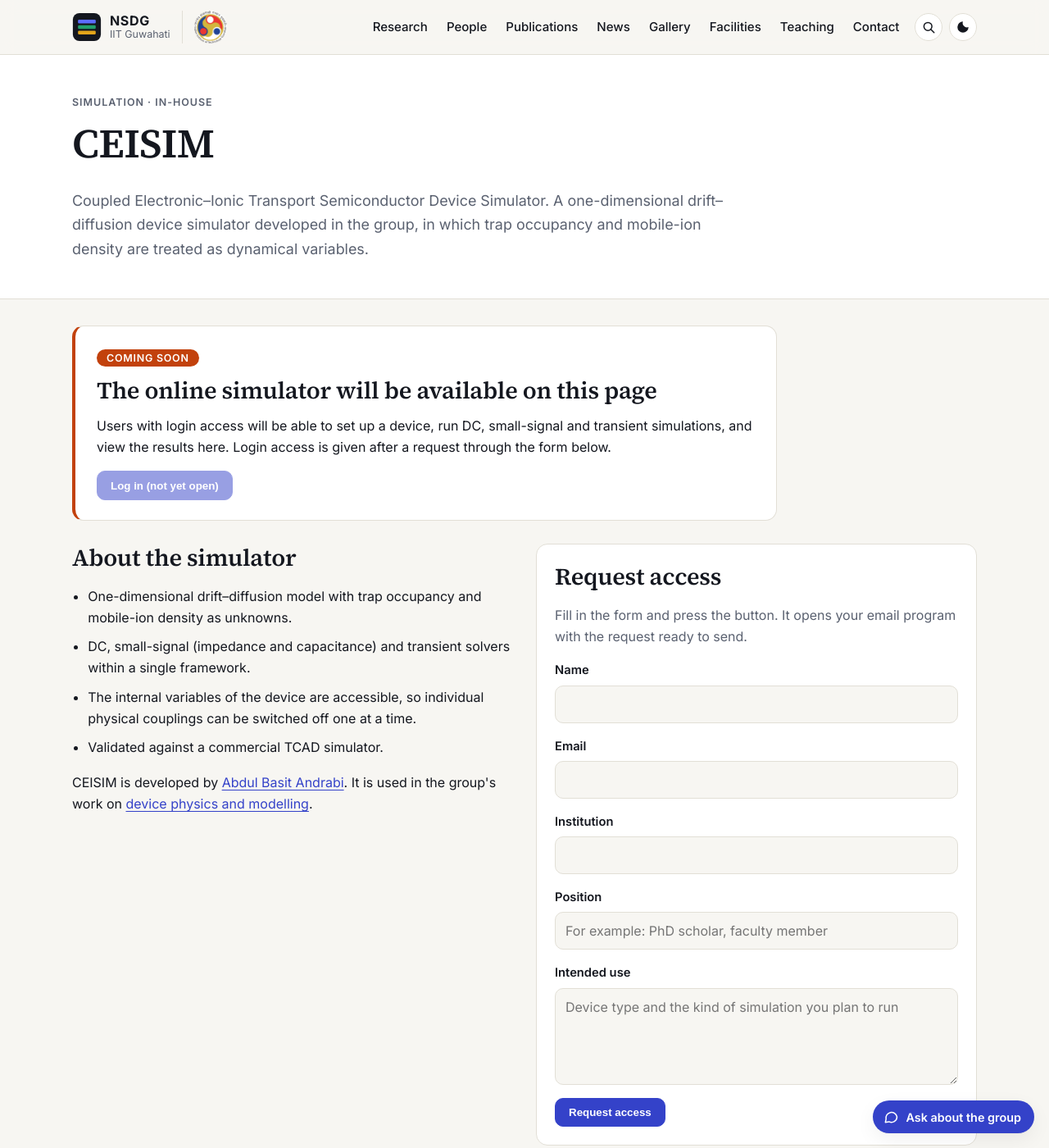
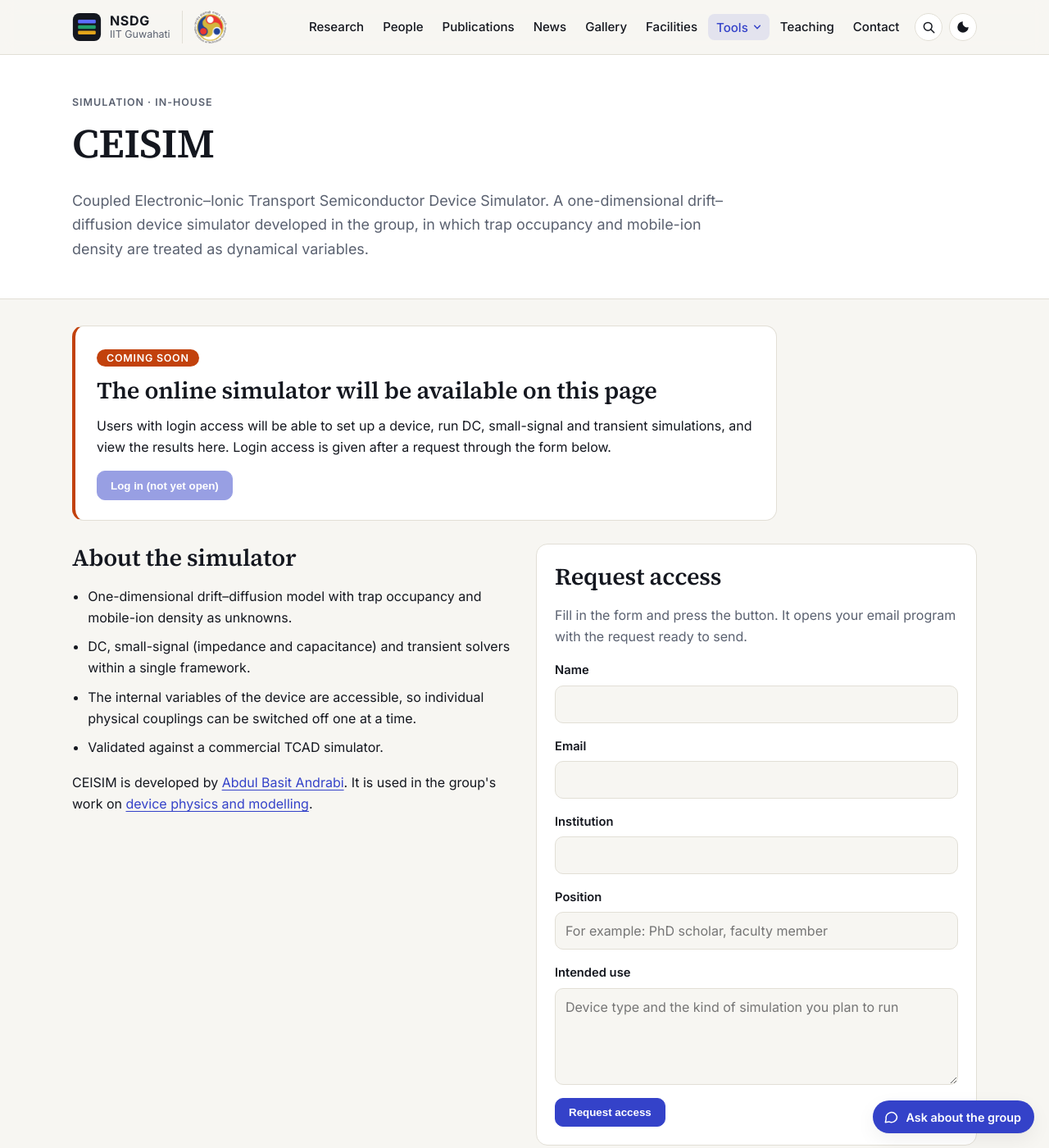
Before and after one commit to nsdg-iitg/nsdg-iitg.github.io, a Jekyll site: the page built from ceisim.html, in a window 1280 px wide and 1400 px high. Shown: the whole window at 82% size. Built offline with Jekyll 4.4.1, drawn with Linux system fonts in a browser that asks for light colours.

Commit message:
Add a Tools menu to the header, with CEISIM as its first entry
- Tools dropdown between Facilities and Teaching, built from _data/tools.yml
- The header switches to the phone menu below 1100px so the extra item fits

Co-Authored-By: Claude Fable 5.2 <noreply@anthropic.com>
Claude-Session: https://claude.ai/code/session_01EapaZWM2CBMf6ps5HBQLq2

```diff
--- /dev/null
+++ b/_data/tools.yml
@@ -0,0 +1,6 @@
+# Items in the "Tools" menu of the header. Add a new tool as a new entry.
+#   name: shown in the menu     url: page on this site or a full https:// address
+#   note: short line under the name (optional)
+- name: "CEISIM"
+  url: /ceisim/
+  note: "Coupled electronic–ionic device simulator"
--- a/_includes/header.html
+++ b/_includes/header.html
@@ -17,6 +17,17 @@
       {% for item in nav %}
         {% assign parts = item | split: ":" %}
         <a href="{{ parts[1] | relative_url }}"{% if here contains parts[1] %} aria-current="page"{% endif %}>{{ parts[0] }}</a>
+        {% if parts[0] == "Facilities" and site.data.tools.size > 0 %}
+        {% assign in_tools = false %}{% for t in site.data.tools %}{% if here == t.url %}{% assign in_tools = true %}{% endif %}{% endfor %}
+        <div class="nav-drop">
+          <button type="button" class="nav-drop-btn{% if in_tools %} current{% endif %}" aria-expanded="false" aria-controls="tools-menu">Tools <svg viewBox="0 0 12 12" width="10" height="10" aria-hidden="true"><path d="M2 4l4 4 4-4" fill="none" stroke="currentColor" stroke-width="1.8" stroke-linecap="round" stroke-linejoin="round"/></svg></button>
+          <div class="nav-drop-menu" id="tools-menu">
+            {% for t in site.data.tools %}{% assign first = t.url | slice: 0 %}
+            <a href="{% if first == '/' %}{{ t.url | relative_url }}{% else %}{{ t.url }}{% endif %}"{% if here == t.url %} aria-current="page"{% endif %}><span class="nav-drop-name">{{ t.name }}</span>{% if t.note %}<span class="nav-drop-note">{{ t.note }}</span>{% endif %}</a>
+            {% endfor %}
+          </div>
+        </div>
+        {% endif %}
       {% endfor %}
       <button class="search-open" type="button" aria-label="Search this site" title="Search (press /)">
         <svg viewBox="0 0 24 24" width="18" height="18" aria-hidden="true"><circle cx="11" cy="11" r="6.5" fill="none" stroke="currentColor" stroke-width="2"/><path d="M16 16l5 5" stroke="currentColor" stroke-width="2" stroke-linecap="round"/></svg>
--- a/assets/css/style.css
+++ b/assets/css/style.css
@@ -69,7 +69,7 @@ code { font-size: .9em; background: var(--surface-2); padding: .1em .35em; borde
 .theme-toggle { margin-left: 6px; border: 1px solid var(--line); background: var(--surface); color: var(--ink); width: 34px; height: 34px; border-radius: 50%; display: grid; place-items: center; cursor: pointer; }
 .nav-toggle { display: none; background: none; border: 0; width: 42px; height: 42px; cursor: pointer; padding: 10px; }
 .nav-toggle span { display: block; height: 2px; background: var(--ink); margin: 5px 0; border-radius: 2px; transition: transform .2s, opacity .2s; }
-@media (max-width: 940px) {
+@media (max-width: 1100px) {
   .nav-toggle { display: block; }
   .site-nav { position: absolute; top: 66px; left: 0; right: 0; flex-direction: column; align-items: stretch; background: var(--bg); border-bottom: 1px solid var(--line); padding: 8px 16px 16px; display: none; }
   .site-nav.open { display: flex; }
@@ -357,7 +357,7 @@ a, .btn, .chip, .site-nav a { transition: color .15s, background-color .15s, bor
 .icon-sun, .theme-label { display: none; }
 :root[data-mode="dark"] .icon-sun { display: block; }
 :root[data-mode="dark"] .icon-moon { display: none; }
-@media (max-width: 940px) {
+@media (max-width: 1100px) {
   .theme-toggle { width: auto; padding: 0 14px 0 10px; gap: 8px; display: inline-flex; align-items: center; align-self: flex-start; border-radius: 99px; font: 500 .9rem var(--font); }
   .theme-label { display: inline; }
 }
@@ -413,7 +413,7 @@ a, .btn, .chip, .site-nav a { transition: color .15s, background-color .15s, bor
 /* Search */
 .search-open { margin-left: 6px; border: 1px solid var(--line); background: var(--surface); color: var(--ink); width: 34px; height: 34px; border-radius: 50%; display: grid; place-items: center; cursor: pointer; }
 .search-label { display: none; }
-@media (max-width: 940px) { .search-open { width: auto; padding: 0 14px 0 10px; gap: 8px; display: inline-flex; align-items: center; align-self: flex-start; border-radius: 99px; font: 500 .9rem var(--font); margin: 8px 0 0 .6em; } .search-label { display: inline; } }
+@media (max-width: 1100px) { .search-open { width: auto; padding: 0 14px 0 10px; gap: 8px; display: inline-flex; align-items: center; align-self: flex-start; border-radius: 99px; font: 500 .9rem var(--font); margin: 8px 0 0 .6em; } .search-label { display: inline; } }
 .sr { position: fixed; inset: 0; z-index: 900; display: none; background: rgba(12,14,20,.55); padding: 9vh 16px 16px; }
 .sr.open { display: block; }
 .sr-box { max-width: 680px; margin: 0 auto; background: var(--surface); border: 1px solid var(--line); border-radius: 16px; box-shadow: 0 20px 60px rgba(0,0,0,.3); overflow: hidden; display: flex; flex-direction: column; max-height: 78vh; }
@@ -503,3 +503,22 @@ a, .btn, .chip, .site-nav a { transition: color .15s, background-color .15s, bor
 .ceisim-grid { display: grid; gap: 28px; align-items: start; }
 @media (min-width: 900px) { .ceisim-grid { grid-template-columns: minmax(0, 1fr) minmax(0, 1fr); } }
 .ceisim-grid .edit-form { margin: 0; }
+
+/* Tools menu in the header */
+.nav-drop { position: relative; }
+.nav-drop-btn { display: inline-flex; align-items: center; gap: 6px; background: none; border: 0; color: var(--ink); font: 500 .94rem var(--font); padding: .45em .7em; border-radius: 8px; cursor: pointer; }
+.nav-drop-btn:hover, .nav-drop.open .nav-drop-btn { background: var(--surface-2); }
+.nav-drop-btn.current { color: var(--accent); background: color-mix(in srgb, var(--accent) 10%, transparent); }
+.nav-drop-btn svg { transition: transform .15s; }
+.nav-drop.open .nav-drop-btn svg { transform: rotate(180deg); }
+.nav-drop-menu { display: none; position: absolute; top: calc(100% + 8px); left: 0; z-index: 30; min-width: 250px; padding: 6px; background: var(--surface); border: 1px solid var(--line); border-radius: 12px; box-shadow: var(--shadow); }
+.nav-drop.open .nav-drop-menu { display: block; }
+.site-nav .nav-drop-menu a { display: block; padding: .55em .7em; }
+.nav-drop-name { display: block; font-weight: 600; }
+.nav-drop-note { display: block; font-size: .8rem; font-weight: 400; color: var(--muted); }
+@media (max-width: 1100px) {
+  .nav-drop-btn { width: 100%; justify-content: space-between; padding: .7em .6em; font-size: .94rem; }
+  .nav-drop-menu { position: static; min-width: 0; border: 0; box-shadow: none; background: none; padding: 0 0 4px 14px; }
+}
+@media print { .nav-drop-menu { display: none !important; } }
+.brand-sub { white-space: nowrap; }
--- a/assets/js/site.js
+++ b/assets/js/site.js
@@ -297,3 +297,13 @@ var NSDG_INDEX = '';
       .then(function () { busy = false; send.disabled = false; input.focus(); });
   });
 })();
+
+// Tools menu in the header: opens on click, closes on a click outside or the Escape key
+(function () {
+  var drop = document.querySelector('.nav-drop'); if (!drop) return;
+  var btn = drop.querySelector('.nav-drop-btn');
+  function set(open) { drop.classList.toggle('open', open); btn.setAttribute('aria-expanded', open ? 'true' : 'false'); }
+  btn.addEventListener('click', function (e) { e.stopPropagation(); set(!drop.classList.contains('open')); });
+  document.addEventListener('click', function (e) { if (!drop.contains(e.target)) set(false); });
+  document.addEventListener('keydown', function (e) { if (e.key === 'Escape' && drop.classList.contains('open')) { set(false); btn.focus(); } });
+})();
```
Also changed, not shown: README.md.
